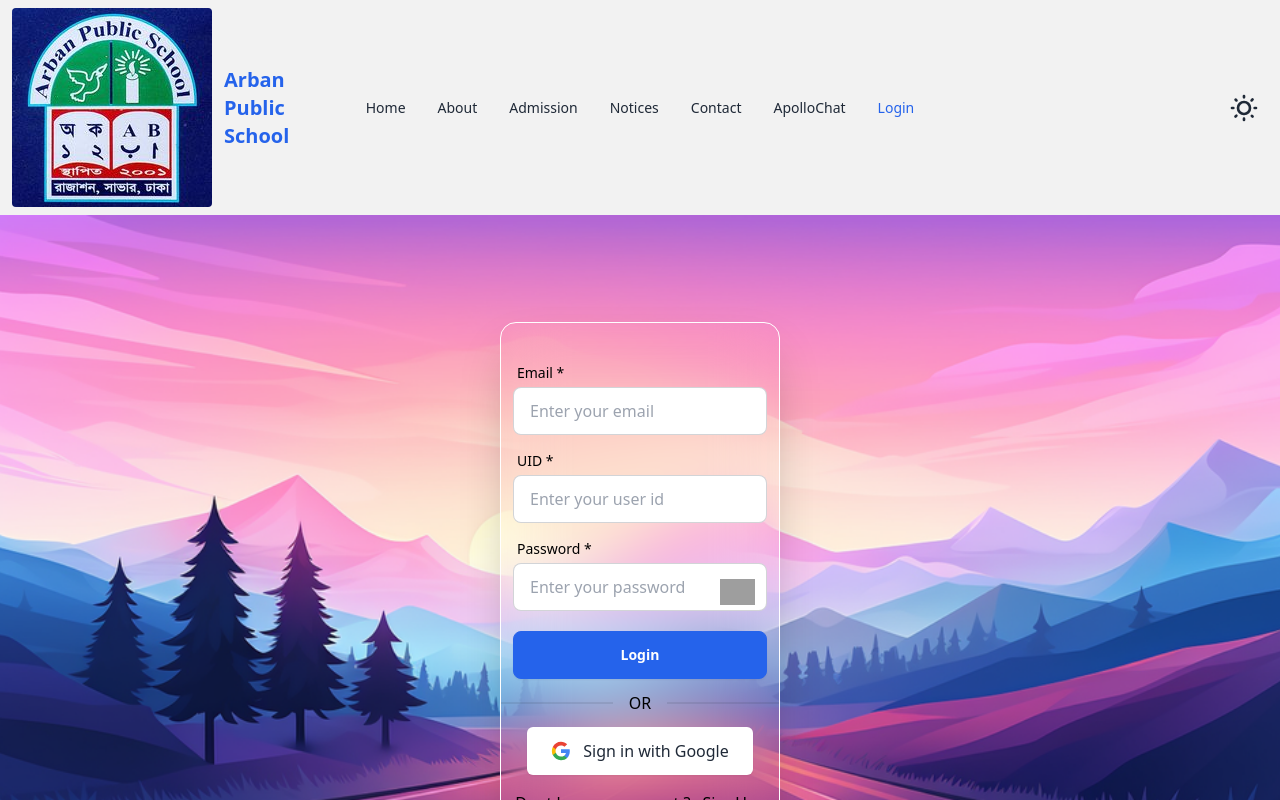
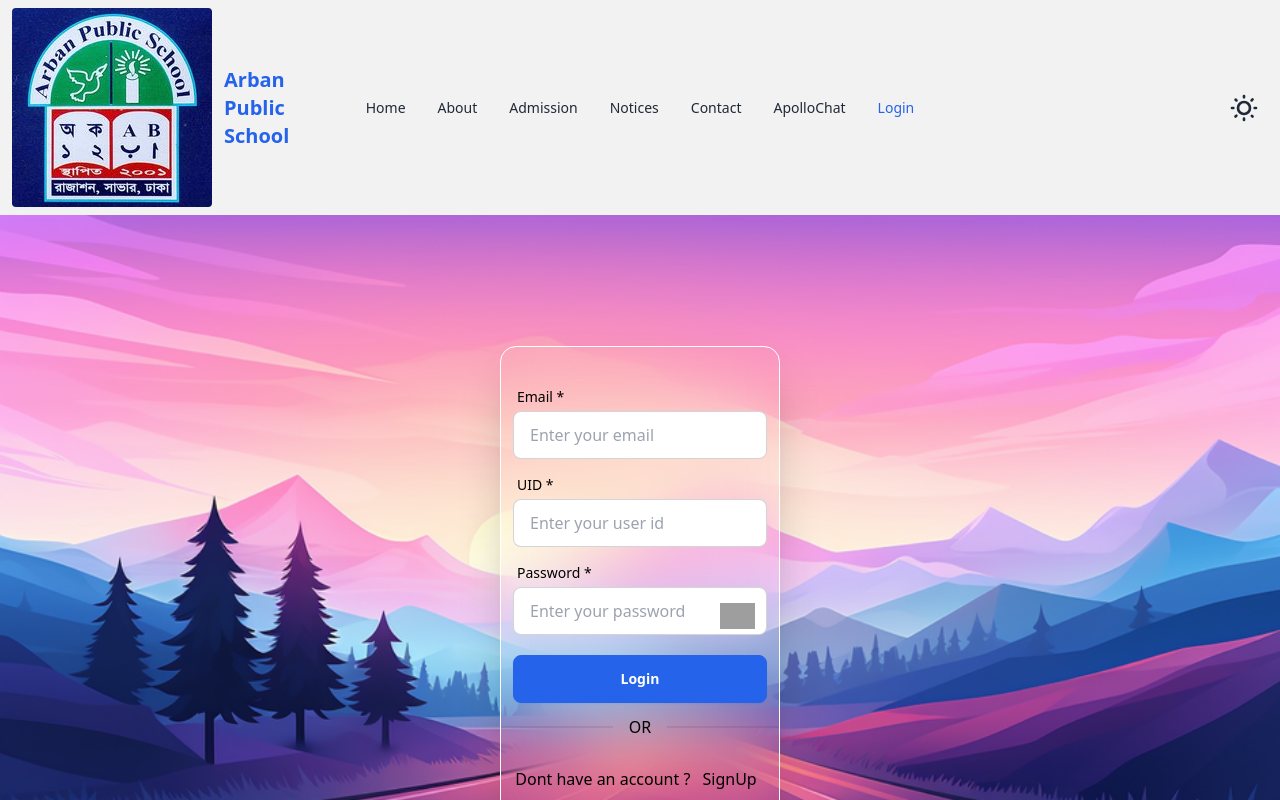
Before and after one commit to misbahulhoq/arbanpublicschool, a Next.js app: page /login in a window 1280 px wide. Shown: the top 800 px of the page. Built offline with nearby package versions, Linux system fonts and the light colour scheme; no server answers; grey boxes are pictures that could not be loaded.

Commit message:
removed google login button

```diff
--- a/src/app/login/page.tsx
+++ b/src/app/login/page.tsx
@@ -1,5 +1,5 @@
 "use client";
-import GoogleLoginButton from "@/components/shared/GoogleLogin";
+// import GoogleLoginButton from "@/components/shared/GoogleLogin";
 import {
   useGetUserInfoQuery,
   useLogInUserMutation,
@@ -138,7 +138,7 @@ const LoginForm = () => {
           </form>
           <span className="divider text-black">OR</span>
           <div className="flex justify-center px-3">
-            <GoogleLoginButton />
+            {/* <GoogleLoginButton />      */}
           </div>
           <div className="pb-6 pt-4 text-center text-black">
             Dont have an account ?{" "}
```
